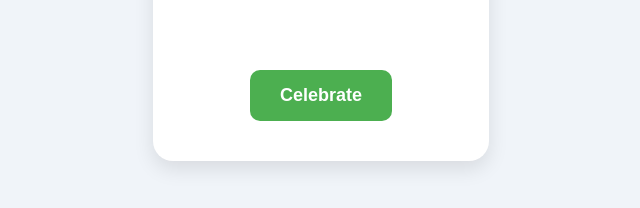
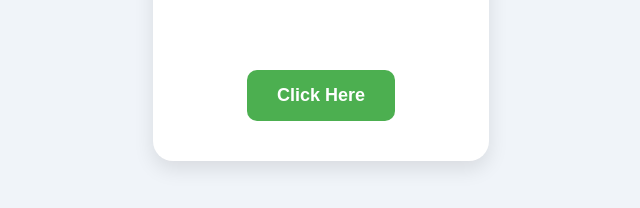
Before and after one commit to xlisrael/Congrats, a plain HTML site: page index.html in a window 1280 px wide. Shown: the part 354-562 px from the top of the page, 319-959 px from the left. Drawn offline with Linux system fonts and the light colour scheme.

Commit message:
Update index.html

```diff
--- a/index.html
+++ b/index.html
@@ -55,7 +55,7 @@
 <body>
     <div id="congratsContainer">
         <h1 id="congrats">Congratulations!</h1>
-        <button id="sparklesButton">Celebrate</button>
+        <button id="sparklesButton">Click Here </button>
     </div>
 
     <script>
```
